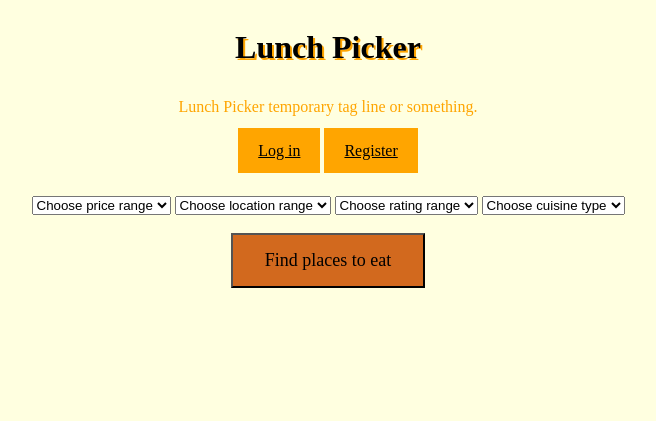
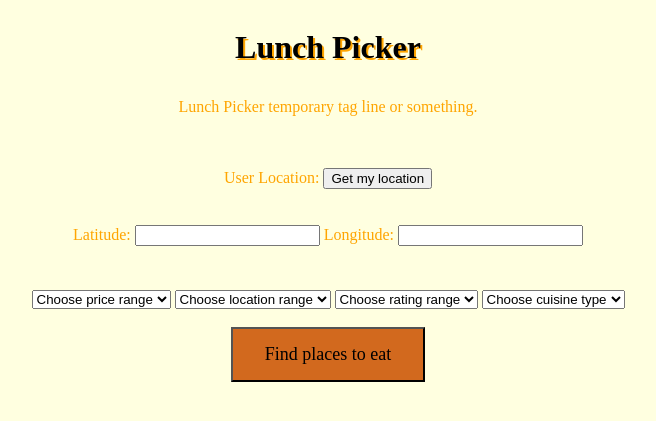
Before and after one commit to MasterSushiChef/lunch_picker, a Django app: page /lunch/ in a window 1280 px wide. Shown: the top 421 px of the page, without its empty margins (312-968 px from the left). Run offline with Django 3.2, Linux system fonts and the light colour scheme.

Commit message:
add user location

```diff
--- /dev/null
+++ b/lunch_picker/lunch/static/lunch/location.js
@@ -0,0 +1,16 @@
+let lat = document.getElementById("lat");
+let lng = document.getElementById("lng");
+
+function getLocation() {
+  if (navigator.geolocation) {
+    navigator.geolocation.getCurrentPosition(fillInPosition);
+  } else {
+    // very temporary error handling
+    lat.value = "Geolocation is not supported by this browser.";
+  }
+}
+
+function fillInPosition(position) {
+  lat.value = position.coords.latitude;
+  lng.value = position.coords.longitude;
+}
--- a/lunch_picker/lunch/templates/lunch/index.html
+++ b/lunch_picker/lunch/templates/lunch/index.html
@@ -4,21 +4,28 @@
 
 <head>
   <title>Lunch Picker</title>
+  <script type='text/javascript' src="{% static 'lunch/location.js' %}" async></script>
 </head>
 
 <body>
   <div class="center">
     <div id="header">
       <h1 id="title">Lunch Picker</h1>
-      <p>Lunch Picker temporary tag line or something.</p>
-      <a id="login" href="{% url 'lunch:login' %}">Log in</a>
-      <a id="register" href="{% url 'lunch:register' %}">Register</a>
+      <p id="tagline">Lunch Picker temporary tag line or something.</p>
     </div>
   </div>
-  <br><br>
 
   <form action="{% url 'lunch:places' %}" method="post">
     {% csrf_token %}
+
+    <!--Streamline user experience in getting location, perhaps with status messages or automatically fetching
+    location information. Style buttons and dropdown menus.-->
+    <div class="center">
+      <p id="userLocation">User Location: <button type="button" onclick="getLocation()">Get my location</button></p>
+      <p>Latitude: <input type="text" name="lat" id="lat"> Longitude: <input type="text" name="lng" id="lng"></p>
+    </div>
+    <br>
+
     <div class="center">
       <select name="price" class="lunchSelect">
         <option selected disabled hidden>Choose price range</option>
--- a/lunch_picker/lunch/views.py
+++ b/lunch_picker/lunch/views.py
@@ -18,6 +18,8 @@ def places(request):
       location = request.POST['location']
       rating = request.POST['rating']
       cuisine = request.POST['cuisine']
+      lat = request.POST['lat']
+      lng = request.POST['lng']
     except KeyError: # Checks if user has selected all fields
       return render(request, 'lunch/places.html', {
         'price': '',
@@ -29,7 +31,7 @@ def places(request):
       })
 
     # Call places.py and searches 'restaurant' and then returns info based on user parameters
-    name_list = get_restaurants()
+    name_list = get_restaurants(lat, lng)
 
     return render(request, 'lunch/places.html', {
       'price': price,
```
Also changed, not shown: lunch_picker/lunch/places.py (+21 -4 lines).
